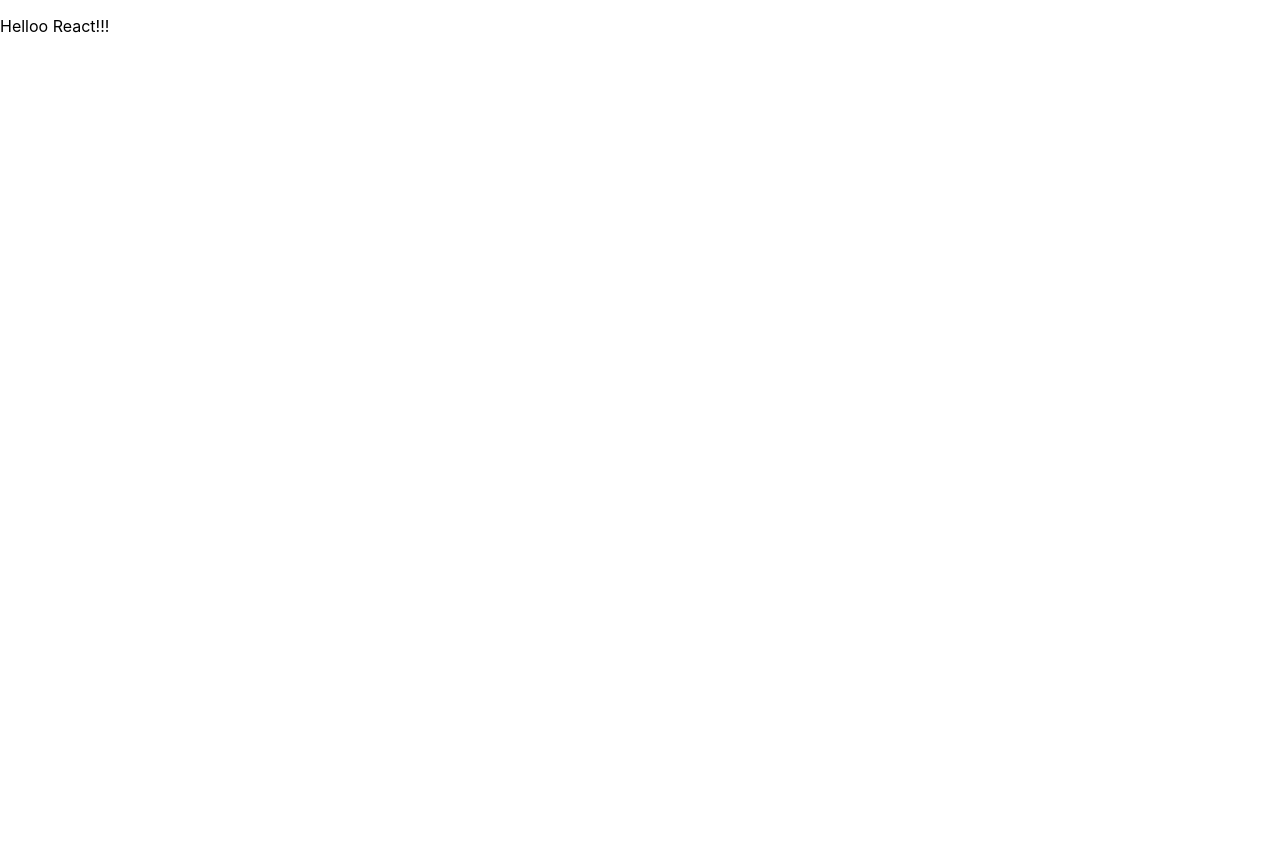
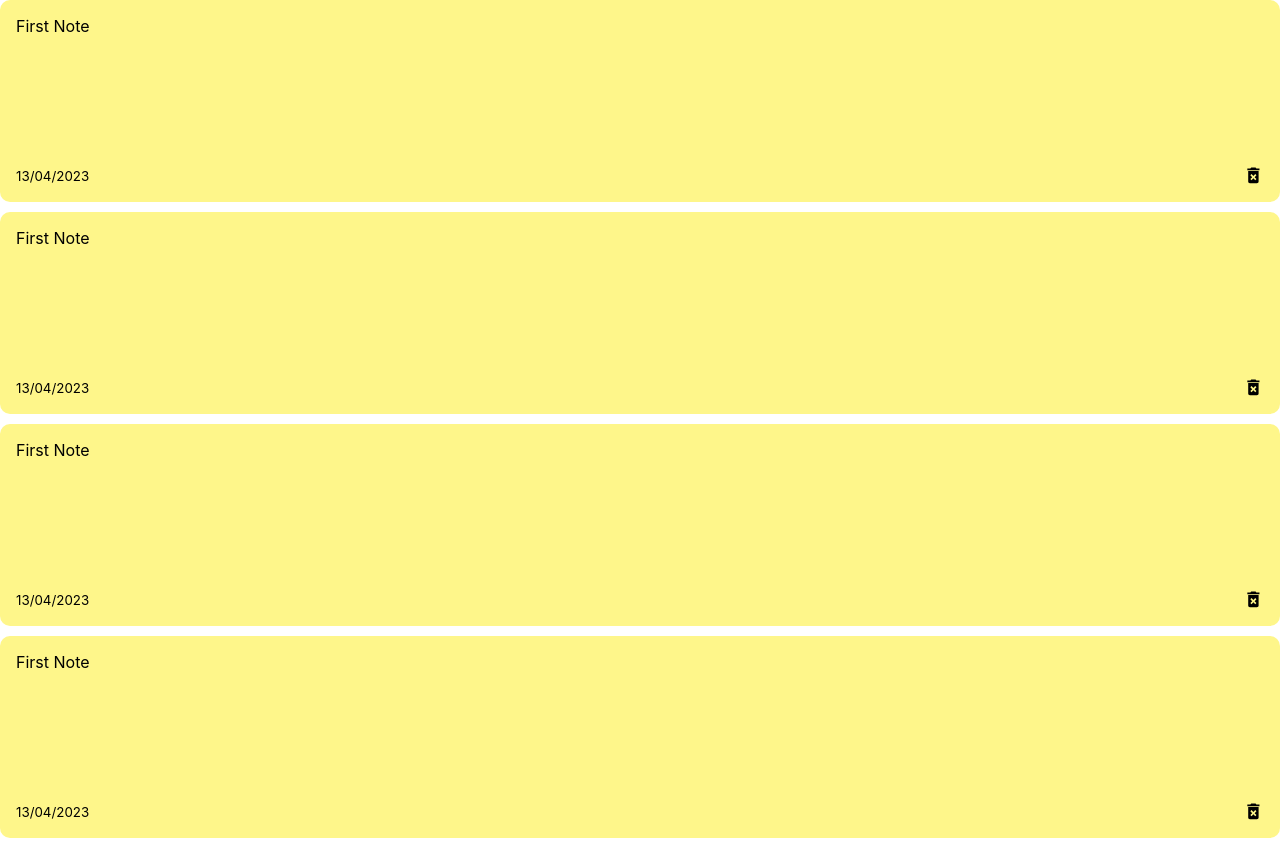
Before and after one commit to VishalChoudhary/notesapp, a React (Create React App) app: page / in a window 1280 px wide. Before the commit the page ends 800 px from the top, so only its background shows below. Built offline with nearby package versions, Linux system fonts and the light colour scheme.

Commit message:
noteList & note component commit

```diff
--- a/src/App.js
+++ b/src/App.js
@@ -1,6 +1,10 @@
+import NotesList from './components/NotesList';
+
 const App = () =>{
   return (
-    <p>Helloo React!!!</p>
+    <div className='container'>
+      <NotesList />
+    </div>
   )
 }
 
--- /dev/null
+++ b/src/components/Note.js
@@ -0,0 +1,15 @@
+import {MdDeleteForever} from 'react-icons/md'
+
+const Note = () =>{
+    return(
+        <div className="note">
+            <span>First Note</span>
+            <div className="note-footer">
+                <small>13/04/2023</small>
+                <MdDeleteForever className='delete-icoon' size='1.3em' />
+            </div>
+        </div>
+    );
+};
+
+export default Note;
--- /dev/null
+++ b/src/components/NotesList.js
@@ -0,0 +1,14 @@
+import Note from './Note'
+
+const NotesList = () =>{
+    return(
+        <div className="notes-list">
+            <Note />
+            <Note />
+            <Note />
+            <Note />
+        </div>
+    );
+};
+
+export default NotesList;
--- a/src/index.css
+++ b/src/index.css
@@ -11,3 +11,20 @@ code {
   font-family: source-code-pro, Menlo, Monaco, Consolas, 'Courier New',
     monospace;
 }
+
+.note{
+  background-color: #fef68a;
+  margin-bottom: 10px;
+  border-radius: 10px;
+  padding: 1rem;
+  min-height: 170px;
+  display: flex;
+  flex-direction: column;
+  justify-content: space-between;
+}
+
+.note-footer{
+  display: flex;
+  align-items: center;
+  justify-content: space-between;
+}
```
